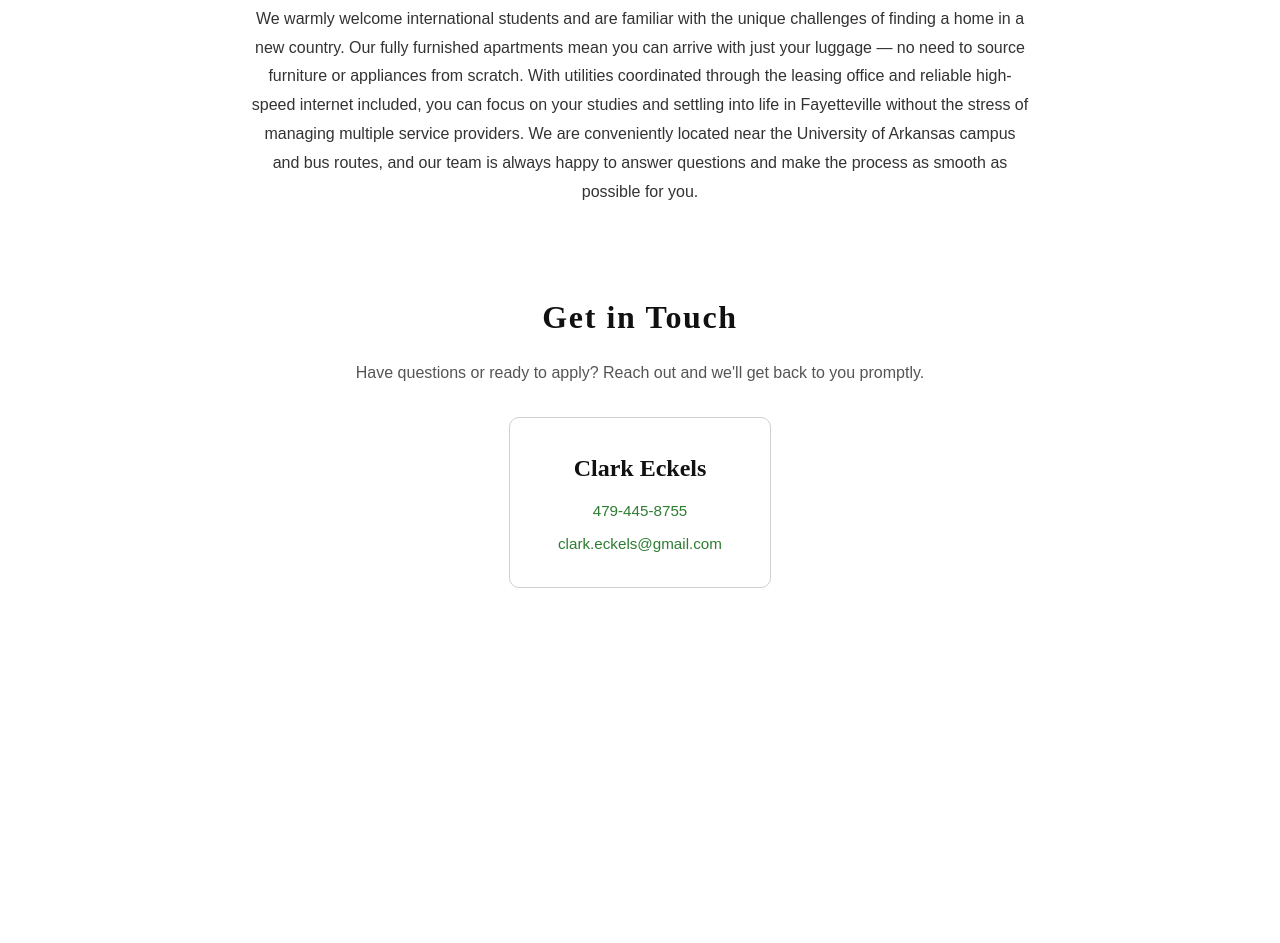
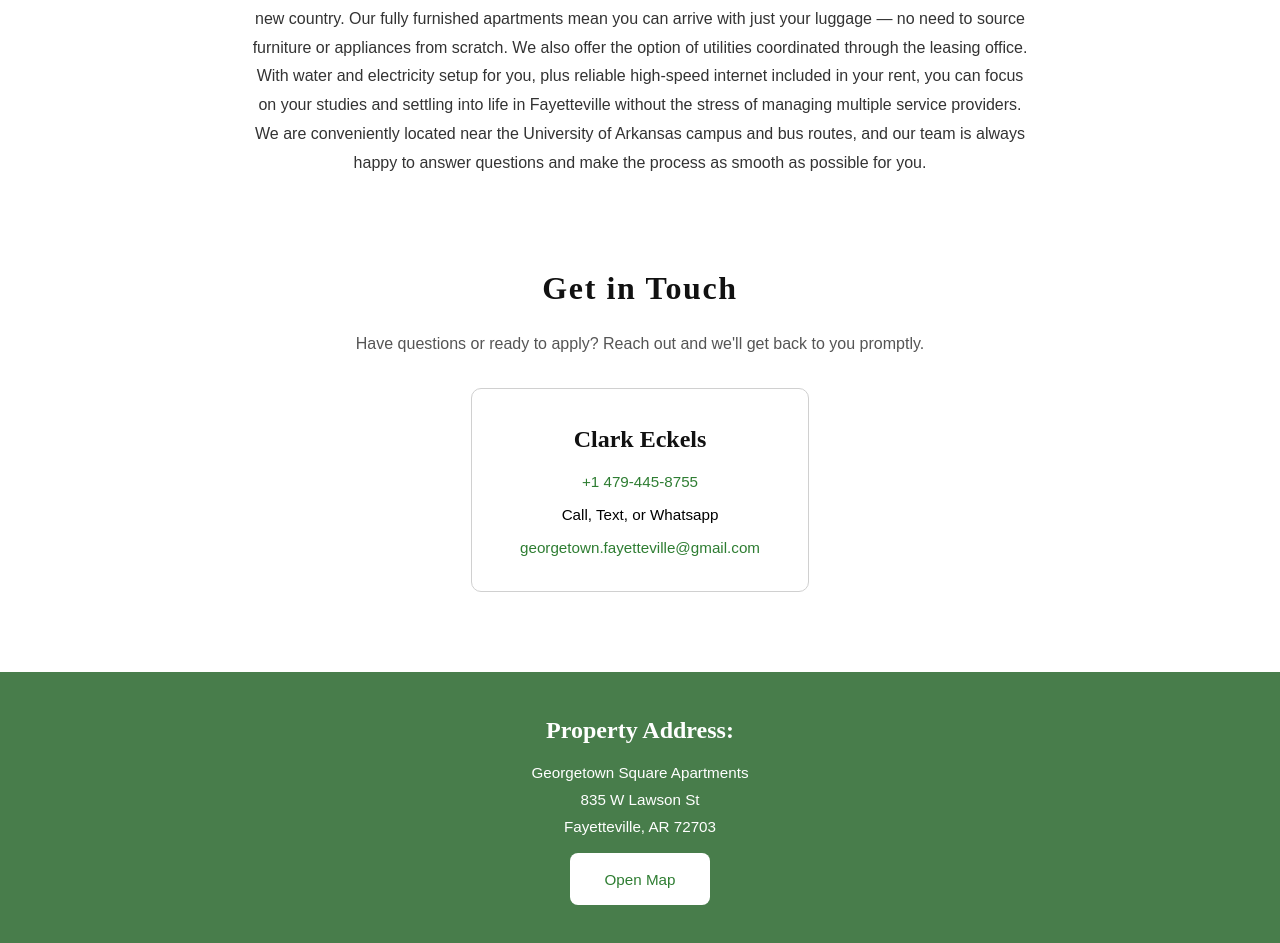
Before and after one commit to racheleckels/apartmentapp, a React (Vite) app: page / in a window 1280 px wide. Shown: the part 1559-2502 px from the top of the page. Before the commit the page ends 2227 px from the top, so only its background shows below. Built offline with nearby package versions, Linux system fonts and the light colour scheme.

Commit message:
few edits, add image real component

```diff
--- a/package.json
+++ b/package.json
@@ -23,6 +23,7 @@
     "eslint": "^10.9.0",
     "eslint-plugin-react-hooks": "^7.1.1",
     "eslint-plugin-react-refresh": "^0.5.4",
+    "gh-pages": "^6.3.0",
     "globals": "^17.11.0",
     "vite": "^8.2.2"
   }
--- /dev/null
+++ b/src/components/ImageReel.jsx
@@ -0,0 +1,36 @@
+import { useState } from 'react';
+import '../styles/imagereel.css';
+
+const reelImages = [
+  { id: 1, src: 'https://picsum.photos', caption: 'Mountain View' },
+  { id: 2, src: 'https://picsum.photos', caption: 'Dry Riverbed' },
+  { id: 3, src: 'https://picsum.photos', caption: 'Forest Path' },
+];
+
+export default function ImageReel() {
+  const [activeImage, setActiveImage] = useState(null);
+
+  return (
+    <div className="reel-wrapper">
+      <div className="reel-container">
+        {reelImages.map((item) => (
+          <div
+            className="reel-card"
+            key={item.id}
+            onClick={() => setActiveImage(item.src)}
+          >
+            <img src={item.src} alt={item.caption} />
+          </div>
+        ))}
+      </div>
+
+      {activeImage && (
+        <div className="modal-overlay" onClick={() => setActiveImage(null)}>
+          <div className="modal-content">
+            <img src={activeImage} alt="Expanded view" />
+          </div>
+        </div>
+      )}
+    </div>
+  );
+}
--- a/src/pages/Home.jsx
+++ b/src/pages/Home.jsx
@@ -1,5 +1,6 @@
 import "../styles/home.css";
 import courtyard from "../assets/courtyard.png";
+import ImageReel from "../components/ImageReel.jsx";
 
 function Home() {
     return (
@@ -21,8 +22,11 @@ function Home() {
         <section className="home-description">
             <h2 className="home-description-heading">Comfort, Connection, and Convenience</h2>
             <p>Experience comfortable, hassle-free living in a welcoming apartment community designed for students and families. Conveniently located near the University of Arkansas and multiple bus stops, our fully furnished apartments make it easy to settle in and feel at home from day one.</p>
-            <p>Residents enjoy high-speed internet, on-site laundry facilities, and the convenience of having utilities managed through the leasing office, eliminating the need to set up water, electricity, or other essential services. Whether you're studying, working, or connecting with neighbors, our community offers a convenient and supportive place to live.</p>
+            <p>Residents enjoy high-speed internet, on-site laundry facilities, and pre-furnished units. Whether you're studying, working, or connecting with neighbors, our community offers a convenient and supportive place to live.</p>
         </section>
+        {/* <section className="image-reel-section">
+            <ImageReel />
+        </section> */}
         <section className="home-listings" id="units">
             <a
                 href="https://listings1075352.tenantcloud.com/find?_gl=1*1810otp*_gcl_aw*RONMLjE3ODEyODUyODUuQ2owSONRanczSzdSQmhESkFSSXNBS1JOUDVUbGIZTGxDZHVYMGxfZXJuanRvREVLR2R6ZlVXUFNhSzFFaU5qdnZ6RDJOVFR2c2dtUURXd2FBaDJBRUFMd193YOI.*_gcl_au*MTEwNDk5MDUzNy4xNzgwMjg5NjM4&Bounds=-94.6720714%2C36.5813008%2C-93.6720714%2C35.5813008&fbclid=lwdGRjcAT5ibdjbGNrBPmJeXBkb2YFZXhObgNhZWOCMTEAc3JOYwZhcHBfaWQMMzUwNjg1NTMxNzl4AAEebM2gw5olr5t5WoYucXLQpqkPPrP1KmpsCodBLxJrY-QnxVkmleR2r_k_FQ_aem_YZdL60sb_od5qdtWflHDRQ"
@@ -37,7 +41,11 @@ function Home() {
         <section className="home-international">
             <h2 className="home-description-heading">International Student Looking for Housing?</h2>
             <p className="home-international-text">
-                We warmly welcome international students and are familiar with the unique challenges of finding a home in a new country. Our fully furnished apartments mean you can arrive with just your luggage — no need to source furniture or appliances from scratch. With utilities coordinated through the leasing office and reliable high-speed internet included, you can focus on your studies and settling into life in Fayetteville without the stress of managing multiple service providers. We are conveniently located near the University of Arkansas campus and bus routes, and our team is always happy to answer questions and make the process as smooth as possible for you.
+                We warmly welcome international students and are familiar with the unique challenges of finding a home in a new country.
+                Our fully furnished apartments mean you can arrive with just your luggage — no need to source furniture or appliances from scratch.
+                We also offer the option of utilities coordinated through the leasing office. With water and electricity setup for you, plus reliable high-speed internet included in your rent, you can focus on your studies and
+                settling into life in Fayetteville without the stress of managing multiple service providers. We are conveniently located near the
+                University of Arkansas campus and bus routes, and our team is always happy to answer questions and make the process as smooth as possible for you.
             </p>
         </section>
         <section className="home-contact" id="contact">
@@ -45,10 +53,24 @@ function Home() {
             <p className="home-contact-intro">Have questions or ready to apply? Reach out and we'll get back to you promptly.</p>
             <div className="home-contact-card">
                 <p className="home-contact-name">Clark Eckels</p>
-                <a className="home-contact-link" href="tel:+14794458755">479-445-8755</a>
-                <a className="home-contact-link" href="mailto:clark.eckels@gmail.com">clark.eckels@gmail.com</a>
+                <a className="home-contact-link" href="tel:+14794458755">+1 479-445-8755</a>
+                <a className="home-contact-text">Call, Text, or Whatsapp</a>
+                <a className="home-contact-link" href="mailto:georgetown.fayetteville@gmail.com">georgetown.fayetteville@gmail.com</a>
             </div>
         </section>
+        <div className="property-address-container">
+            <section className="property-address" id="contact">
+                <h2 className="property-address-heading">Property Address:</h2>
+                <p className="property-address-text">Georgetown Square Apartments</p>
+                <p className="property-address-text">835 W Lawson St</p>
+                <p className="property-address-text">Fayetteville, AR 72703</p>
+                <button className="home-btn-secondary">
+                    <a href="https://maps.app.goo.gl/AYbRYxDzkqSkfgz9A" target="_blank" rel="noopener noreferrer" className="home-contact-link">Open Map</a>
+                </button>
+            </section>
+
+        </div>
+
         </>
     );
 }
--- a/src/styles/home.css
+++ b/src/styles/home.css
@@ -134,8 +134,78 @@
     text-decoration: none;
 }
 
-.home-contact-link:hover {
-    text-decoration: underline;
+.home-contact-text {
+    font-family: 'Montserrat', sans-serif;
+    font-size: 0.95rem;
+    font-weight: 300;
+    color: #000000;
+    text-decoration: none;
+}
+
+.property-address-container {
+    background-color: #487d4b;
+}
+
+.property-address {
+  padding: 0 24px 80px;
+  display: flex;
+  flex-direction: column;
+  align-items: center;
+  text-align: center;
+  scroll-margin-top: 60px;
+}
+
+/* Tighten the heading margin */
+.property-address-heading {
+  font-family: 'Cormorant Garamond', serif;
+  color: #ffffff;
+  padding-top: 40px;
+  margin: 0 0 12px; /* Restricts space below the heading */
+}
+
+/* Tighten the space between paragraphs */
+.property-address-text {
+  font-family: 'Montserrat', sans-serif;
+  font-size: 0.95rem;
+  font-weight: 300;
+  color: #ffffff;
+  text-decoration: none;
+  margin: 2px 0; /* Brings the lines significantly closer together */
+}
+
+/* Rest of your existing CSS remains the same */
+.property-address-intro {
+  font-family: 'Montserrat', sans-serif;
+  font-size: 1rem;
+  font-weight: 300;
+  color: #ffffff;
+  margin: 0 0 12px;
+}
+.property-address-card {
+  display: flex;
+  flex-direction: column;
+  align-items: center;
+  gap: 4px;
+  padding: 32px 2px;
+  border: 1.5px solid #d0d0d0;
+  border-radius: 10px;
+}
+.property-address-name {
+  font-family: 'Cormorant Garamond', serif;
+  font-size: 1.5rem;
+  font-weight: 600;
+  color: #ffffff;
+  margin: 0 0 4px;
+}
+.property-address-link {
+  font-family: 'Montserrat', sans-serif;
+  font-size: 0.95rem;
+  font-weight: 300;
+  color: #ffffff;
+  text-decoration: none;
+}
+.property-address-link:hover {
+  text-decoration: underline;
 }
 
 .home-listings {
@@ -237,5 +307,40 @@
 
 .home-btn-secondary {
     background-color: white;
-    color: #2e7d32;
+    color: #487d4b;
+    align-items: center;
+    padding: 14px 34px;
+    margin: 12px 0px 6px 0px;
 }
+
+@media (max-width: 768px) {
+  .home-image {
+    /* Slightly lower min-height so the background image frames beautifully on phone aspect ratios */
+    min-height: 70vh;
+  }
+
+  .home-title {
+    /* Scale down main text from 5rem to a responsive mobile size */
+    font-size: 2.5rem;
+    gap: 8px;
+    margin-bottom: 12px;
+  }
+
+  .home-title-apartments {
+    /* Scale down "APARTMENTS" text so it doesn't push off the screen edge */
+    font-size: 0.9rem;
+    letter-spacing: 0.2em; /* Slightly tightens letter gaps for small screens */
+  }
+
+  .home-title-divider {
+    /* Shorten the graphic horizontal lines so they don't crowd the text */
+    min-width: 15px;
+  }
+
+  .home-subtitle {
+    /* Ensures your subtitle remains clear, readable, and tightly framed */
+    font-size: 1rem;
+    padding: 0 10px;
+    line-height: 1.4;
+  }
+}
```
Also changed, not shown: src/styles/imagereel.css (added), 1 other file (tests, documents, lock files or other folders). Lines whose indentation alone changed are shown as unchanged.
